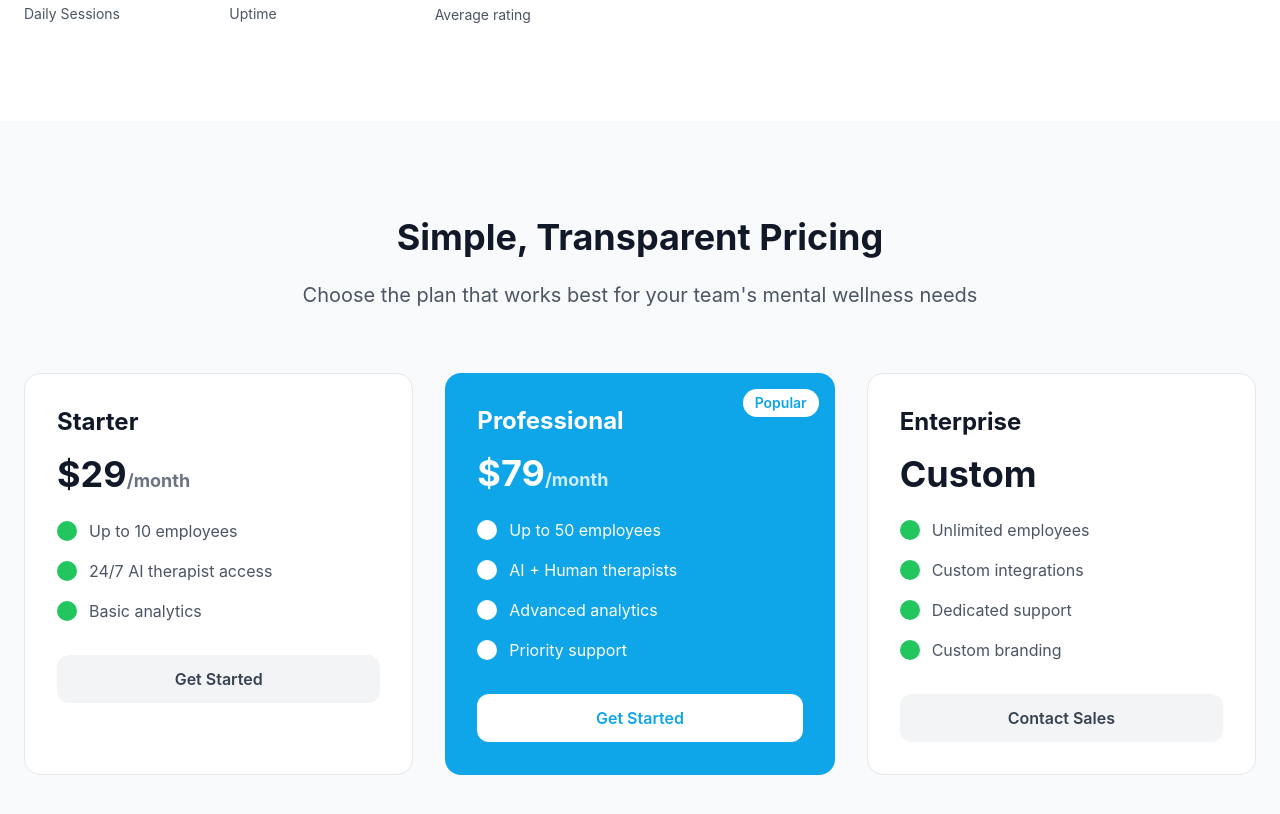
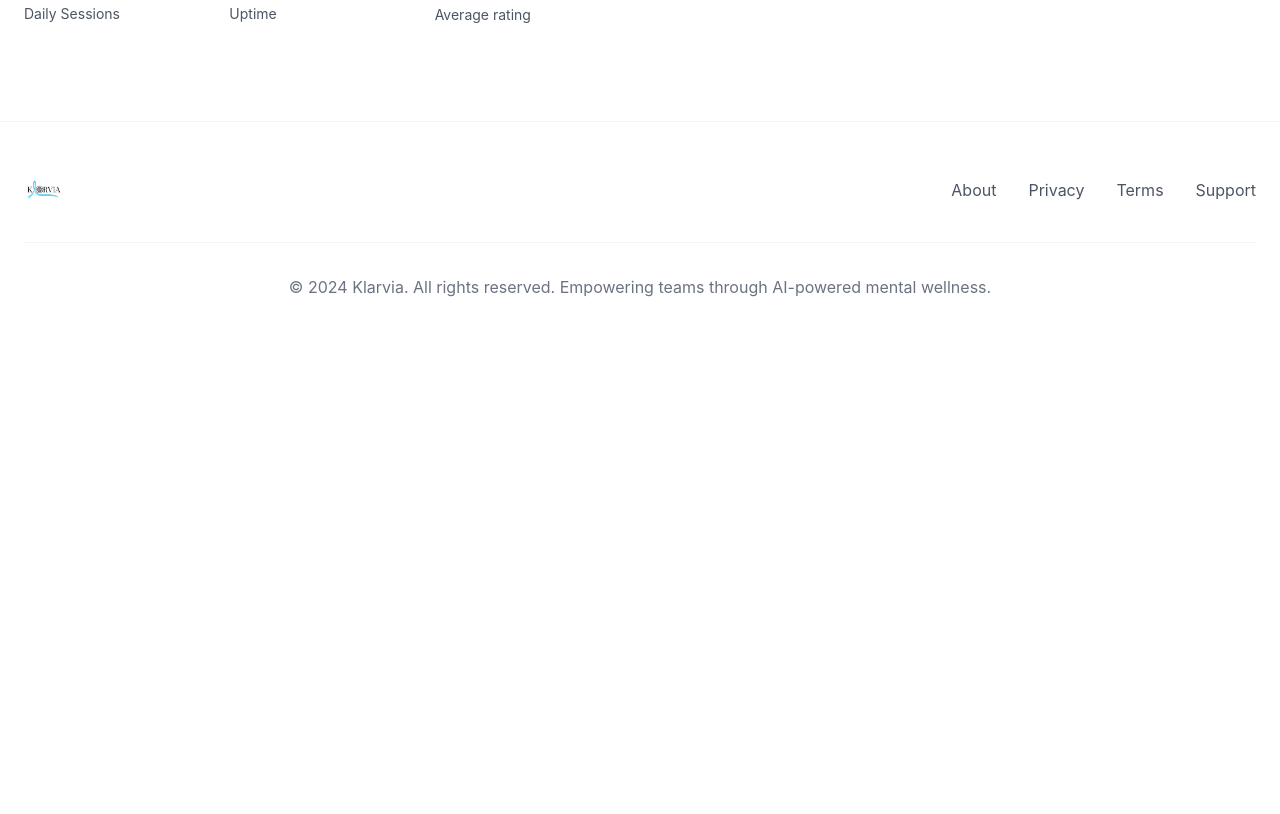
Before and after one commit to klarityy1221/klarviaa, a React (Vite) app: page / in a window 1280 px wide. Shown: the part 1880-2694 px from the top of the page. After the commit the page ends 2227 px from the top, so only its background shows below. Built offline with nearby package versions, Linux system fonts and the light colour scheme.

Commit message:
Remove pricing plans section

```diff
--- a/src/components/LandingPage.tsx
+++ b/src/components/LandingPage.tsx
@@ -23,7 +23,6 @@ export default function LandingPage({ onEnterPlatform, setCurrentView }: Landing
             <div className="hidden md:flex items-center space-x-8">
               <a href="#how-it-works" className="text-gray-600 hover:text-klarvia-blue transition-colors font-medium">How It Works</a>
               <a href="#features" className="text-gray-600 hover:text-klarvia-blue transition-colors font-medium">Features</a>
-              <a href="#pricing" className="text-gray-600 hover:text-klarvia-blue transition-colors font-medium">Pricing</a>
             </div>
             <div className="flex items-center space-x-4">
               <button
@@ -279,106 +278,6 @@ export default function LandingPage({ onEnterPlatform, setCurrentView }: Landing
         </div>
       </section>
 
-      {/* Pricing Section */}
-      <section id="pricing" className="py-24 bg-gray-50">
-        <div className="max-w-7xl mx-auto px-6">
-          <div className="text-center mb-16">
-            <h2 className="text-4xl font-heading font-bold text-gray-900 mb-6">Simple, Transparent Pricing</h2>
-            <p className="text-xl text-gray-600 max-w-3xl mx-auto">
-              Choose the plan that works best for your team's mental wellness needs
-            </p>
-          </div>
-
-          <div className="grid grid-cols-1 md:grid-cols-3 gap-8">
-            {/* Starter Plan */}
-            <div className="bg-white rounded-2xl p-8 border border-gray-200">
-              <h3 className="text-2xl font-heading font-bold text-gray-900 mb-4">Starter</h3>
-              <div className="text-4xl font-bold text-gray-900 mb-6">
-                $29<span className="text-lg text-gray-500">/month</span>
-              </div>
-              <ul className="space-y-4 mb-8">
-                <li className="flex items-center text-gray-600">
-                  <div className="w-5 h-5 bg-green-500 rounded-full mr-3"></div>
-                  Up to 10 employees
-                </li>
-                <li className="flex items-center text-gray-600">
-                  <div className="w-5 h-5 bg-green-500 rounded-full mr-3"></div>
-                  24/7 AI therapist access
-                </li>
-                <li className="flex items-center text-gray-600">
-                  <div className="w-5 h-5 bg-green-500 rounded-full mr-3"></div>
-                  Basic analytics
-                </li>
-              </ul>
-              <button className="w-full bg-gray-100 text-gray-700 py-3 rounded-xl font-semibold hover:bg-gray-200 transition-colors">
-                Get Started
-              </button>
-            </div>
-
-            {/* Professional Plan */}
-            <div className="bg-klarvia-blue rounded-2xl p-8 text-white relative">
-              <div className="absolute top-4 right-4 bg-white text-klarvia-blue px-3 py-1 rounded-full text-sm font-semibold">
-                Popular
-              </div>
-              <h3 className="text-2xl font-heading font-bold mb-4">Professional</h3>
-              <div className="text-4xl font-bold mb-6">
-                $79<span className="text-lg opacity-80">/month</span>
-              </div>
-              <ul className="space-y-4 mb-8">
-                <li className="flex items-center">
-                  <div className="w-5 h-5 bg-white rounded-full mr-3"></div>
-                  Up to 50 employees
-                </li>
-                <li className="flex items-center">
-                  <div className="w-5 h-5 bg-white rounded-full mr-3"></div>
-                  AI + Human therapists
-                </li>
-                <li className="flex items-center">
-                  <div className="w-5 h-5 bg-white rounded-full mr-3"></div>
-                  Advanced analytics
-                </li>
-                <li className="flex items-center">
-                  <div className="w-5 h-5 bg-white rounded-full mr-3"></div>
-                  Priority support
-                </li>
-              </ul>
-              <button className="w-full bg-white text-klarvia-blue py-3 rounded-xl font-semibold hover:bg-gray-100 transition-colors">
-                Get Started
-              </button>
-            </div>
-
-            {/* Enterprise Plan */}
-            <div className="bg-white rounded-2xl p-8 border border-gray-200">
-              <h3 className="text-2xl font-heading font-bold text-gray-900 mb-4">Enterprise</h3>
-              <div className="text-4xl font-bold text-gray-900 mb-6">
-                Custom
-              </div>
-              <ul className="space-y-4 mb-8">
-                <li className="flex items-center text-gray-600">
-                  <div className="w-5 h-5 bg-green-500 rounded-full mr-3"></div>
-                  Unlimited employees
-                </li>
-                <li className="flex items-center text-gray-600">
-                  <div className="w-5 h-5 bg-green-500 rounded-full mr-3"></div>
-                  Custom integrations
-                </li>
-                <li className="flex items-center text-gray-600">
-                  <div className="w-5 h-5 bg-green-500 rounded-full mr-3"></div>
-                  Dedicated support
-                </li>
-                <li className="flex items-center text-gray-600">
-                  <div className="w-5 h-5 bg-green-500 rounded-full mr-3"></div>
-                  Custom branding
-                </li>
-              </ul>
-              <button className="w-full bg-gray-100 text-gray-700 py-3 rounded-xl font-semibold hover:bg-gray-200 transition-colors">
-                Contact Sales
-              </button>
-            </div>
-          </div>
-        </div>
-      </section>
-
       {/* Footer */}
       <footer className="bg-white border-t border-gray-100 py-12">
         <div className="max-w-7xl mx-auto px-6">
```
